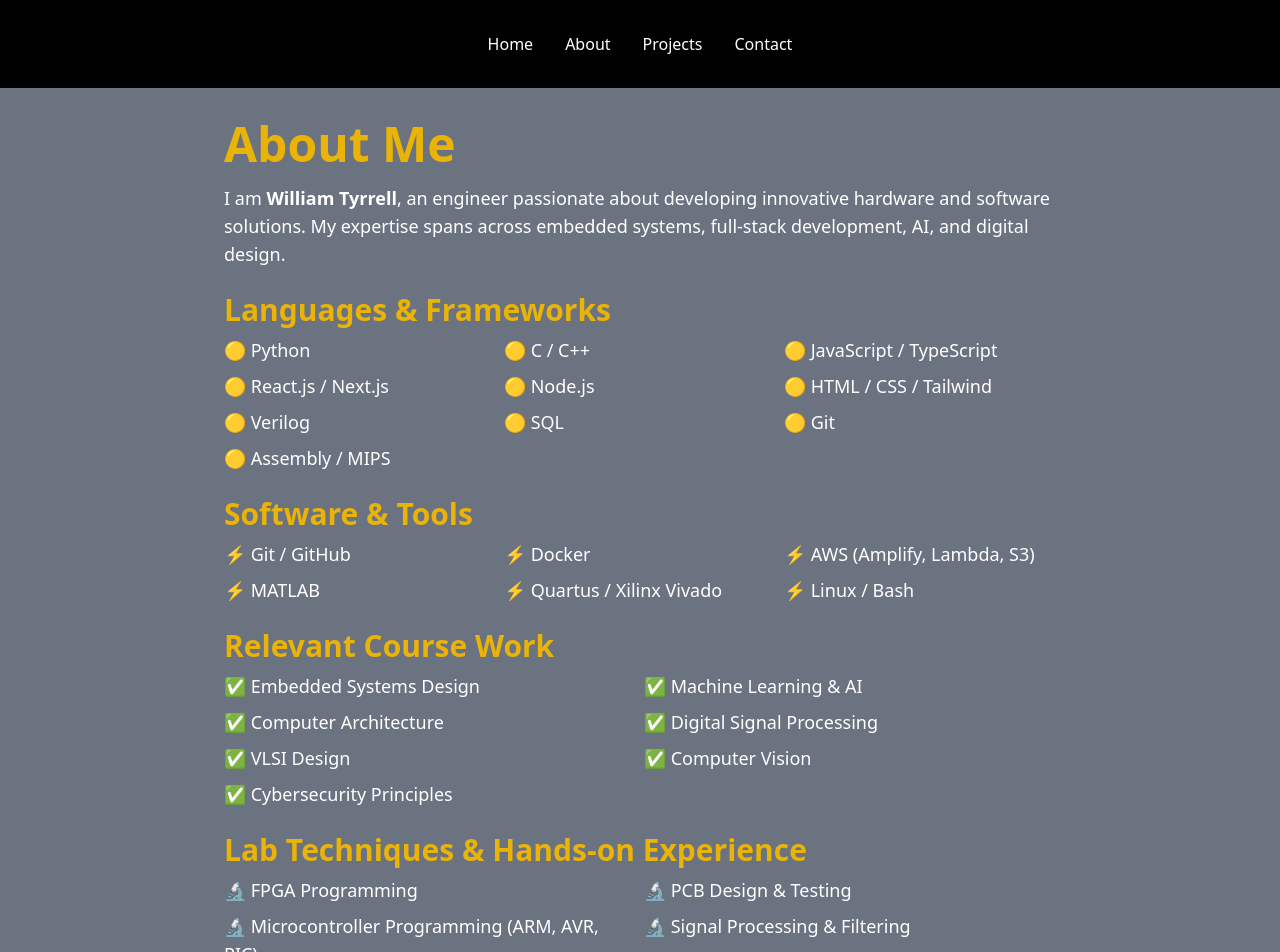
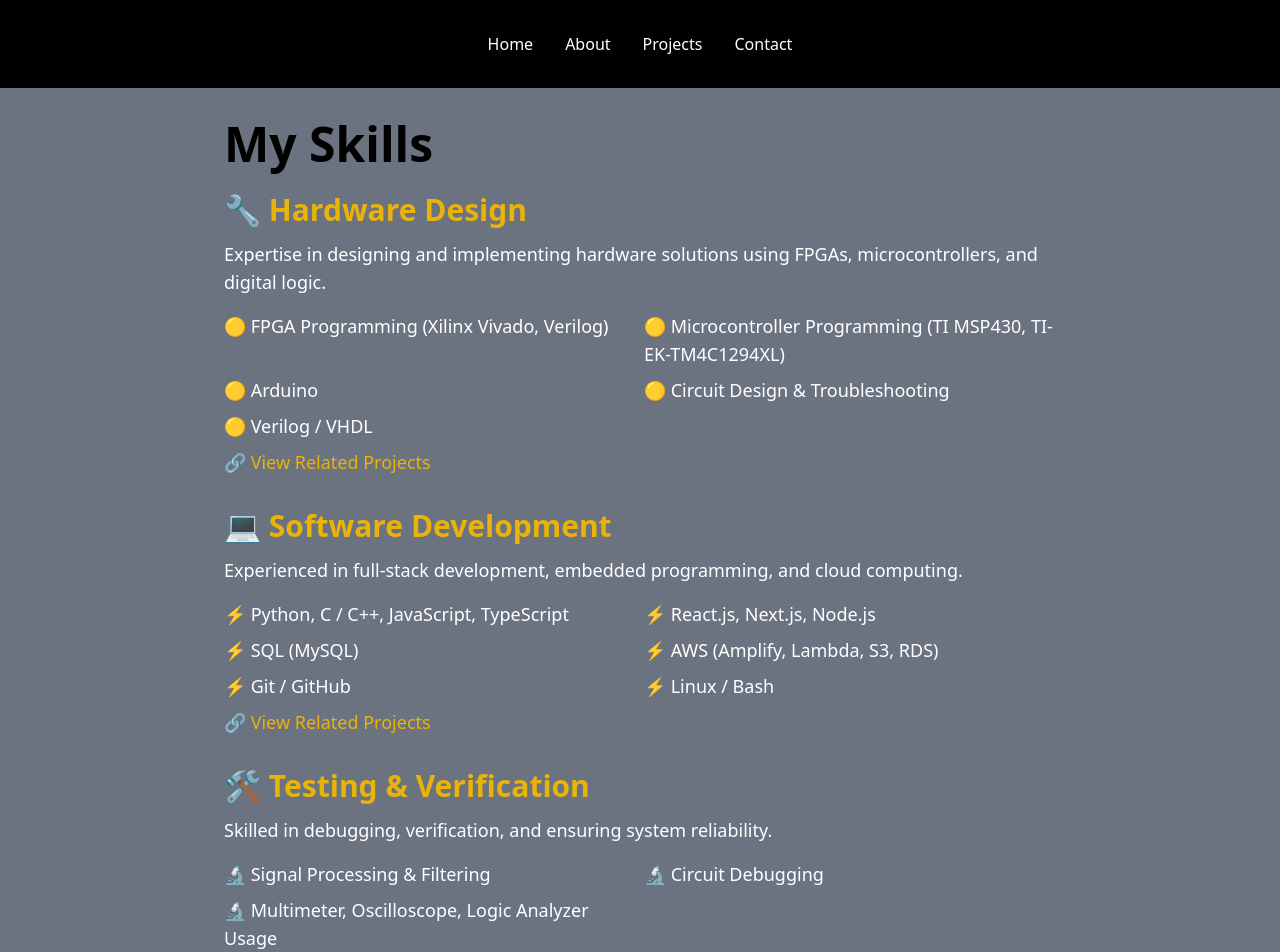
Before and after one commit to wftyrrell/personal-website, a Next.js app: page /about in a window 1280 px wide. Shown: the top 952 px of the page. Built offline with nearby package versions, Linux system fonts and the light colour scheme.

Commit message:
Update about

```diff
--- a/src/app/about/page.tsx
+++ b/src/app/about/page.tsx
@@ -6,67 +6,72 @@ import Link from "next/link";
 const About = () => {
   return (
     <div className="max-w-4xl mx-auto p-8 text-white">
-      <h1 className="text-5xl font-bold text-yellow-500 mb-4">About Me</h1>
-      <p className="text-lg mb-6">
-        I am <span className="font-bold">William Tyrrell</span>, an engineer passionate about developing innovative hardware and software solutions.
-        My expertise spans across embedded systems, full-stack development, AI, and digital design.
-      </p>
+      <h1 className="text-5xl font-bold text-black mb-6">My Skills</h1>
 
-      {/* Languages & Frameworks */}
-      <section className="mb-6">
-        <h2 className="text-3xl font-semibold text-yellow-500 mb-2">Languages & Frameworks</h2>
-        <ul className="grid grid-cols-2 md:grid-cols-3 gap-2 text-lg">
-          <li>🟡 Python</li>
-          <li>🟡 C / C++</li>
-          <li>🟡 JavaScript / TypeScript</li>
-          <li>🟡 React.js / Next.js</li>
-          <li>🟡 Node.js</li>
-          <li>🟡 HTML / CSS / Tailwind</li>
-          <li>🟡 Verilog</li>
-          <li>🟡 SQL</li>
-          <li>🟡 Git</li>
-          <li>🟡 Assembly / MIPS</li>
+      {/* Hardware Design */}
+      <section className="mb-8">
+        <h2 className="text-3xl font-semibold text-yellow-500 mb-3">🔧 Hardware Design</h2>
+        <p className="text-lg mb-4">
+          Expertise in designing and implementing hardware solutions using FPGAs, microcontrollers, and digital logic.
+        </p>
+        <ul className="grid grid-cols-1 md:grid-cols-2 gap-2 text-lg">
+          <li>🟡 FPGA Programming (Xilinx Vivado, Verilog)</li>
+          <li>🟡 Microcontroller Programming (TI MSP430, TI-EK-TM4C1294XL)</li>
+          <li>🟡 Arduino</li>
+          <li>🟡 Circuit Design & Troubleshooting</li>
+          <li>🟡 Verilog / VHDL</li>
+        </ul>
+        <Link href="/projects#hardware" className="text-yellow-500 text-lg hover:underline mt-2 inline-block">
+          🔗 View Related Projects
+        </Link>
+      </section>
+
+      {/* Software Design */}
+      <section className="mb-8">
+        <h2 className="text-3xl font-semibold text-yellow-500 mb-3">💻 Software Development</h2>
+        <p className="text-lg mb-4">
+          Experienced in full-stack development, embedded programming, and cloud computing.
+        </p>
+        <ul className="grid grid-cols-1 md:grid-cols-2 gap-2 text-lg">
+          <li>⚡ Python, C / C++, JavaScript, TypeScript</li>
+          <li>⚡ React.js, Next.js, Node.js</li>
+          <li>⚡ SQL (MySQL)</li>
+          <li>⚡ AWS (Amplify, Lambda, S3, RDS)</li>
+          <li>⚡ Git / GitHub</li>
+          <li>⚡ Linux / Bash</li>
+        </ul>
+        <Link href="/projects#software" className="text-yellow-500 text-lg hover:underline mt-2 inline-block">
+          🔗 View Related Projects
+        </Link>
+      </section>
+
+      {/* Testing & Verification */}
+      <section className="mb-8">
+        <h2 className="text-3xl font-semibold text-yellow-500 mb-3">🛠️ Testing & Verification</h2>
+        <p className="text-lg mb-4">
+          Skilled in debugging, verification, and ensuring system reliability.
+        </p>
+        <ul className="grid grid-cols-1 md:grid-cols-2 gap-2 text-lg">
+          <li>🔬 Signal Processing & Filtering</li>
+          <li>🔬 Circuit Debugging</li>
+          <li>🔬 Multimeter, Oscilloscope, Logic Analyzer Usage</li>
         </ul>
       </section>
 
-      {/* Software & Tools */}
-      <section className="mb-6">
-        <h2 className="text-3xl font-semibold text-yellow-500 mb-2">Software & Tools</h2>
-        <ul className="grid grid-cols-2 md:grid-cols-3 gap-2 text-lg">
-          <li>⚡ Git / GitHub</li>
-          <li>⚡ Docker</li>
-          <li>⚡ AWS (Amplify, Lambda, S3)</li>
-          <li>⚡ MATLAB</li>
-          <li>⚡ Quartus / Xilinx Vivado</li>
-          <li>⚡ Linux / Bash</li>
+      {/* AI / Machine Learning */}
+      <section className="mb-8">
+        <h2 className="text-3xl font-semibold text-yellow-500 mb-3">🤖 Other</h2>
+        <p className="text-lg mb-4">
+          Hands-on experience in Artificial Intelligence, 3D Interfaces, and System Design.
+        </p>
+        <ul className="grid grid-cols-1 md:grid-cols-2 gap-2 text-lg">
+          <li> 🧠 NVIDIA's Audio2Face</li>
+          <li>🧠 Unreal Engine</li>
+          <li>🧠 Blender</li>
         </ul>
-      </section>
-
-      {/* Course Work */}
-      <section className="mb-6">
-        <h2 className="text-3xl font-semibold text-yellow-500 mb-2">Relevant Course Work</h2>
-        <ul className="grid grid-cols-1 md:grid-cols-2 gap-2 text-lg">
-          <li>✅ Embedded Systems Design</li>
-          <li>✅ Machine Learning & AI</li>
-          <li>✅ Computer Architecture</li>
-          <li>✅ Digital Signal Processing</li>
-          <li>✅ VLSI Design</li>
-          <li>✅ Computer Vision</li>
-          <li>✅ Cybersecurity Principles</li>
-        </ul>
-      </section>
-
-      {/* Lab Techniques */}
-      <section className="mb-6">
-        <h2 className="text-3xl font-semibold text-yellow-500 mb-2">Lab Techniques & Hands-on Experience</h2>
-        <ul className="grid grid-cols-1 md:grid-cols-2 gap-2 text-lg">
-          <li>🔬 FPGA Programming</li>
-          <li>🔬 PCB Design & Testing</li>
-          <li>🔬 Microcontroller Programming (ARM, AVR, PIC)</li>
-          <li>🔬 Signal Processing & Filtering</li>
-          <li>🔬 Sensor Interfacing</li>
-          <li>🔬 Circuit Design & Troubleshooting</li>
-        </ul>
+        <Link href="/projects#ai-ml" className="text-yellow-500 text-lg hover:underline mt-2 inline-block">
+          🔗 View Related Projects
+        </Link>
       </section>
 
       {/* Navigation Links */}
```
